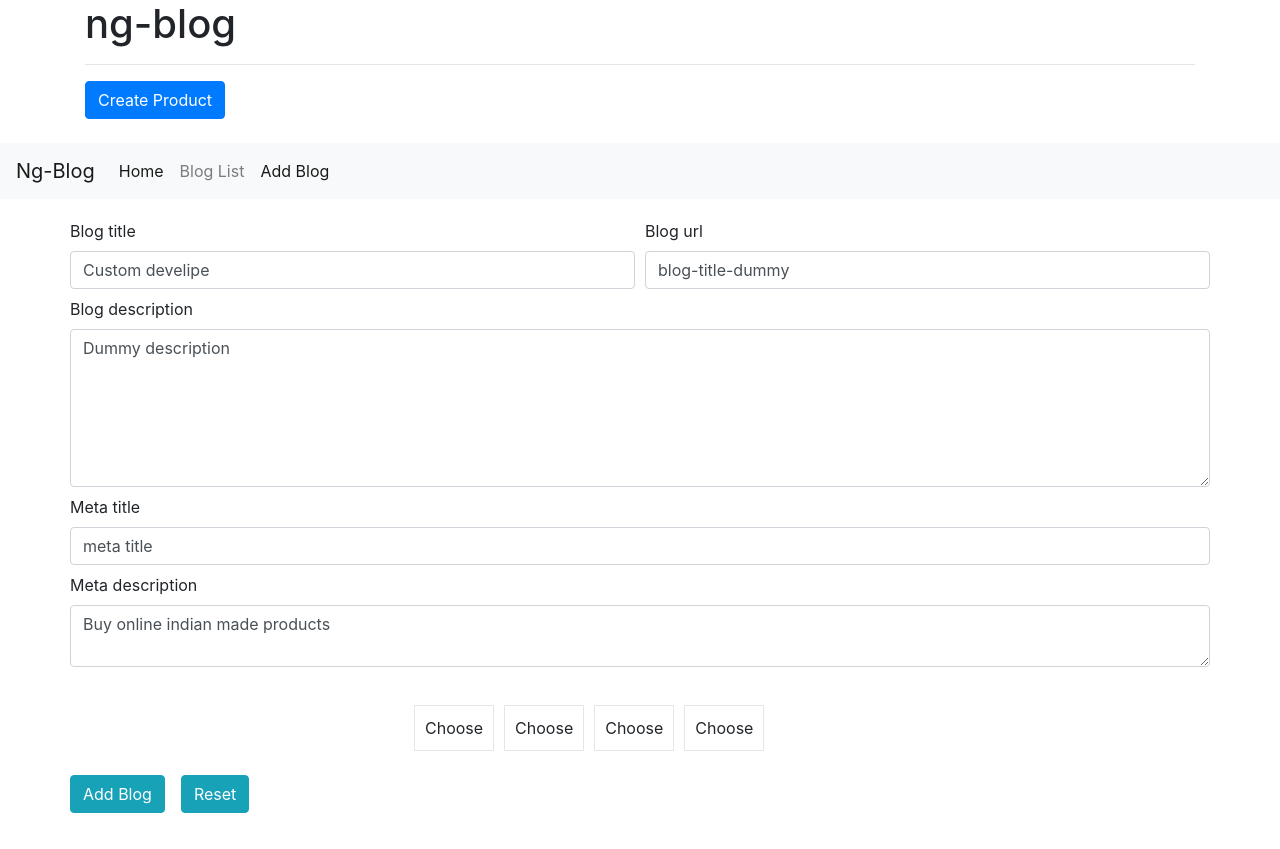
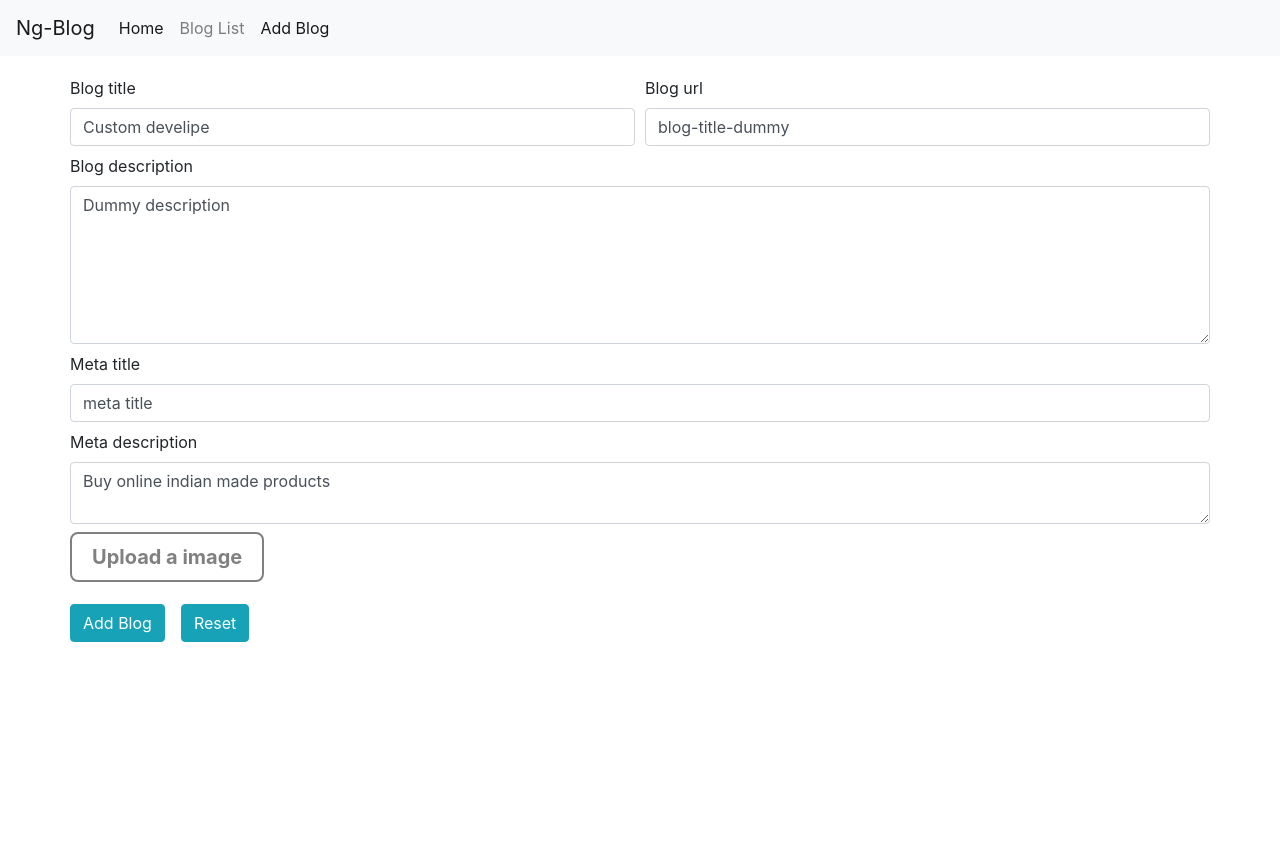
Before and after one commit to webalok/msms, an Angular app: page /store/blog-add in a window 1280 px wide. After the commit the page ends 800 px from the top, so only its background shows below. Built offline with nearby package versions, Linux system fonts and the light colour scheme.

Commit message:
Implemented image preview

```diff
--- a/src/app/app.component.html
+++ b/src/app/app.component.html
@@ -1,11 +1 @@
-
-<div class="container">
- <h1>{{ title }}</h1>
- <hr />
- <button *ngIf="!createProduct" (click)="onCreateProduct()" class="btn btn-primary">Create Product</button>
- <app-product *ngIf="createProduct" (close)="onProductSubmit($event)"></app-product>
- <br /><br />
- <div *ngIf="message" class="alert alert-success">{{message}}</div>
-</div>
-
 <router-outlet></router-outlet>
--- a/src/app/backyard/blog/blog-add/blog-add.component.css
+++ b/src/app/backyard/blog/blog-add/blog-add.component.css
@@ -1,3 +1,29 @@
 .pad-top-bottom-20{
  padding:20px 0;
 }
+.upload-btn-wrapper {
+ position: relative;
+ overflow: hidden;
+ display: inline-block;
+ cursor: pointer;
+}
+
+.btn.document-upload-btn {
+ border: 2px solid gray;
+ color: gray;
+ background-color: white;
+ padding: 8px 20px;
+ border-radius: 8px;
+ font-size: 20px;
+ font-weight: bold;
+ cursor: pointer;
+}
+
+.upload-btn-wrapper input[type=file] {
+ font-size: 100px;
+ position: absolute;
+ left: 0;
+ top: 0;
+ opacity: 0;
+ cursor: pointer;
+}
--- a/src/app/backyard/blog/blog-add/blog-add.component.html
+++ b/src/app/backyard/blog/blog-add/blog-add.component.html
@@ -44,24 +44,26 @@
   </div>
 
    <div class="form-group">
-    <input formControlName="file" style="visibility: hidden;" *ngFor='let in of counter(4); let i = index;' type="file" id="files-{{i}}" (change)="onFileChange($event)">
-    <label *ngFor='let in of counter(4); let i = index;' for="files-{{i}}" style='background-color:white; padding: 10px; margin-right: 10px; cursor: pointer; border: 1px solid #e6e6e6;'>Choose</label>
+    <div class="upload-btn-wrapper">
+     <button class="btn document-upload-btn"><i class="fas fa-file"></i> Upload a image</button>
+     <input type="file" formControlName="file" multiple accept="image/*" type="file" (change)="onDucumentChoosen($event)" />
+    </div>
 
     <div *ngIf="isFormSubmitted  && msms_form_group.controls.file.errors" class="alert-danger">
-     <div *ngIf="isFormSubmitted && msms_form_group.controls.file.errors.required">Image upload required</div>
+     <div *ngIf="isFormSubmitted && msms_form_group.controls.file.errors.required">Document upload required</div>
     </div>
 
   </div>
 
    <div class="row">
-    <div *ngFor='let url of images; let index = index;' [ngClass]="'col-md-2'">
-     <img [src]="url" [ngClass]="'img-fluid'">
-     <span class="delete-entry" style="cursor: pointer;" (click)="removeSelectedFile(index)">x</span>
+    <div *ngFor='let document_url of array_preview; let index = index;' [ngClass]="'col-md-2'">
+     <img [src]="document_url" [ngClass]="'img-fluid'">
+     <span class="delete-entry" style="cursor: pointer;" (click)="removeDocument(index)">x</span>
     </div>
    </div>
    <div class="form-group">
     <div [ngClass]="'clearfix'"><span [ngClass]="'text-danger'"  *ngIf="error_msg"> {{error_msg}}</span></div>
-    <button type='submit' class='btn btn-md btn-info login-btn' > Add Blog </button>
+    <button type='submit' class='btn btn-md btn-info login-btn'> Add Blog </button>
     <button type='button' class='btn btn-md btn-info login-btn ml-3' (click)="resetForm();" > Reset </button>
    </div>
 
--- a/src/app/backyard/blog/blog-add/blog-add.component.ts
+++ b/src/app/backyard/blog/blog-add/blog-add.component.ts
@@ -13,7 +13,8 @@ export class BlogAddComponent implements OnInit {
   isFormSubmitted   = false;
   msms_form_group   :FormGroup;
   error_msg         = false;
-  images            = [];
+  array_preview     = [];
+  array_hold_files  = [];
   constructor(private form_builder:FormBuilder, private http_client:AdminLoginService, private router: Router) { }
 
   ngOnInit(): void {
@@ -23,22 +24,25 @@ export class BlogAddComponent implements OnInit {
     description:      ['Dummy description', [Validators.required]],
     meta_title:       ['meta title' ,[Validators.required, Validators.maxLength(60)]],
     meta_description: ['Buy online indian made products', [Validators.required]],
-    file:             ['',[Validators.required]],
-    fileSource:       []
+    file:             ['',[Validators.required]]
   });
   }
 
- onFileChange(event) {
-  console.log(event);
-  if (event.target.files && event.target.files[0]){
-  var filesAmount = event.target.files.length;
-    for (let i = 0; i<filesAmount; i++){
+  onDucumentChoosen(event) {
+   var documentLength = event.target.files.length;
+   if(documentLength>0){
+    for (let i = 0; i<documentLength; i++){
+     this.array_hold_files.push(event.target.files[i]);
+
+     var calculated_size =  Math.round(event.target.files[i].size / 1024);
+
+     if(calculated_size>1024){
+      console.log(event.target.files[i].name +' is greather than 1 MB');
+     }
+     else{
        var reader = new FileReader();
        reader.onload = (event:any) => {
-      // console.log(event.target.result);
-      this.images.push(event.target.result);
-      this.msms_form_group.patchValue({ fileSource: this.images });
-     console.log(this.images);
+       this.array_preview.push(event.target.result);
       }
       if(event.target.files[i]){
        reader.readAsDataURL(event.target.files[i]);
@@ -46,21 +50,36 @@ export class BlogAddComponent implements OnInit {
      }
     }
    }
+  }
 
- removeSelectedFile(index) {
-  //this.images.splice(index, 1);
-  //this.images.splice(index, 1);
+  removeDocument(index) {
+   this.array_hold_files.splice(index, 1);
+   this.array_hold_files.splice(index, 1);
+   this.array_preview.splice(index, 1);
+   this.array_preview.splice(index, 1);
+ }
 
- }
  counter(i: number) {
   return new Array(i);
  }
+
 submitted_data(msms_form_group:any){
   this.isFormSubmitted   = true;
   if (this.msms_form_group.invalid) {
    return false;
   }
-   this.http_client.blog_add(this.msms_form_group.value).subscribe( data => { if(data.status=='success'){ this.router.navigate(['/store/blog-list']); } else{ this.error_msg = data.message; } });
+  const formData = new FormData();
+  for (var i = 0; i < this.array_hold_files.length; i++) {
+   formData.append("file[]", this.array_hold_files[i]);
+  }
+  formData.append('title',       this.msms_form_group.get('title').value);
+  formData.append('slug',        this.msms_form_group.get('slug').value);
+  formData.append('description', this.msms_form_group.get('description').value);
+
+  formData.append('meta_title',       this.msms_form_group.get('meta_title').value);
+  formData.append('meta_description', this.msms_form_group.get('meta_description').value);
+
+  this.http_client.blog_add(formData).subscribe( data => { if(data.status=='success'){ this.router.navigate(['/store/blog-list']); } else{ this.error_msg = data.message; } });
   this.isFormSubmitted   = false;
 }
 
```
Lines whose indentation alone changed are shown as unchanged.
